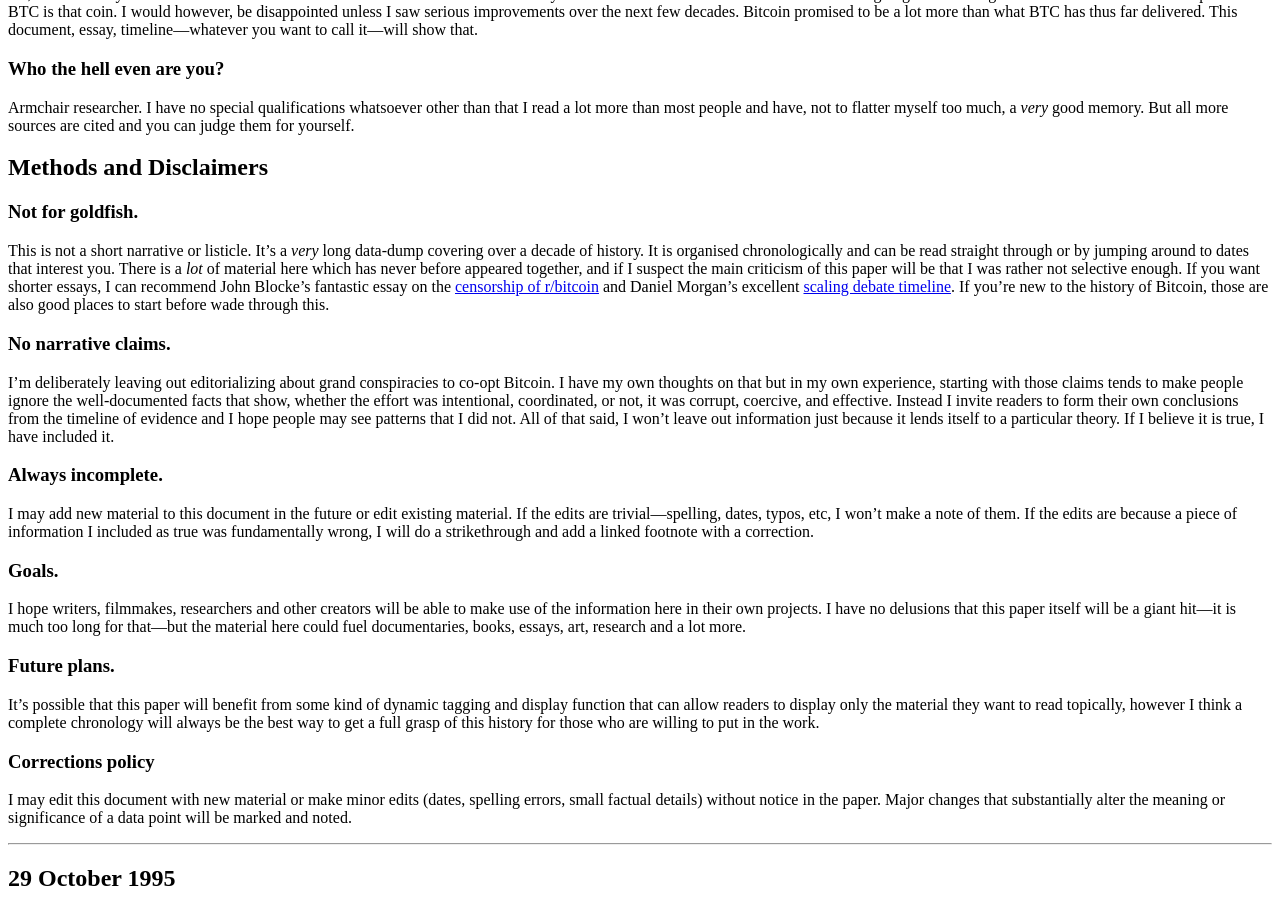
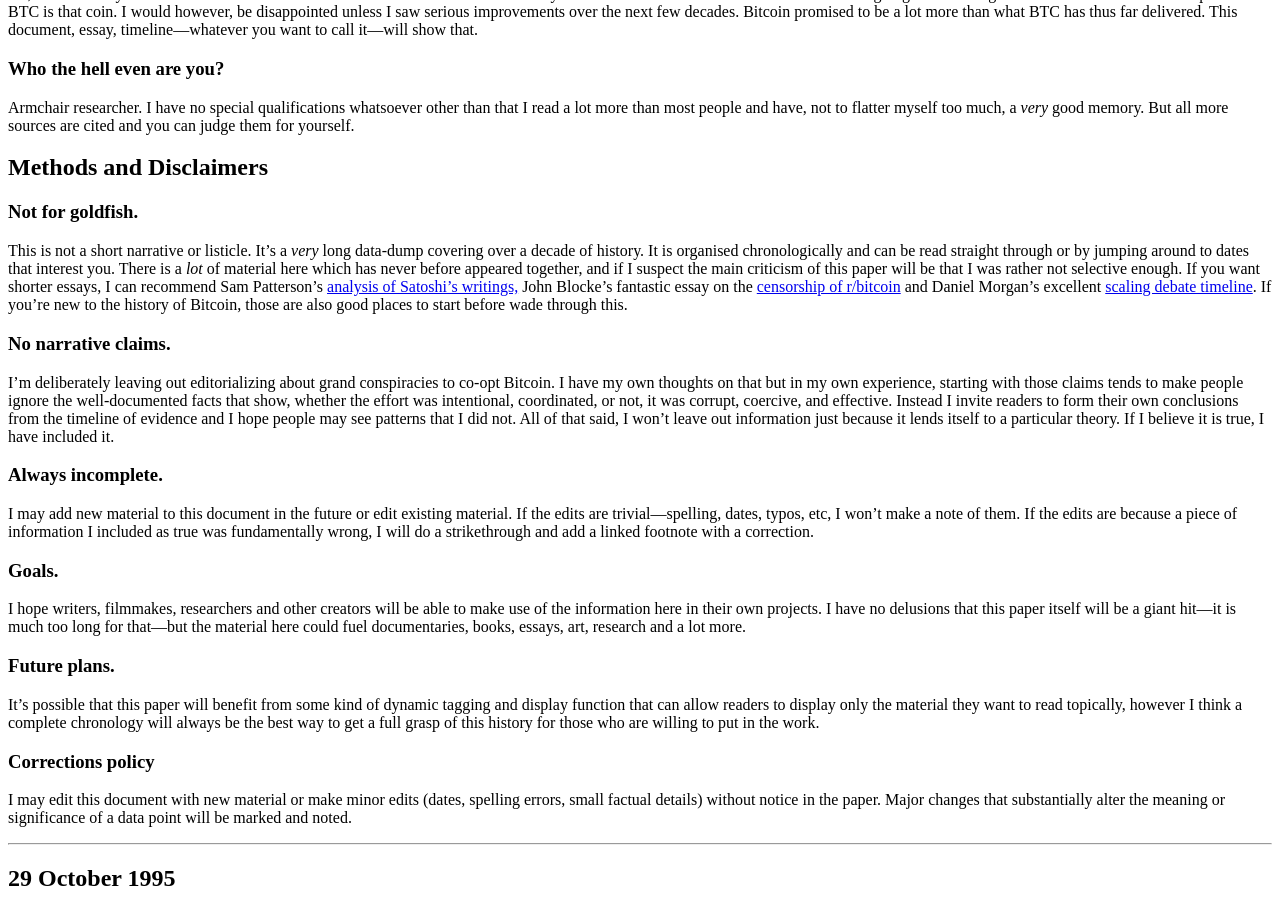
Before and after one commit to derykmakgill/website, a Jekyll site: the page built from testbtc.md, in a window 1280 px wide and 900 px high, scrolled down 822 px. Built offline with Jekyll 4.4.1, drawn with Linux system fonts in a browser that asks for light colours; a script that is not in the unit is left out.

Commit message:
Update testbtc.md

```diff
--- a/testbtc.md
+++ b/testbtc.md
@@ -32,7 +32,7 @@
 
 ### Not for goldfish.
 
-This is not a short narrative or listicle. It's a *very* long data-dump covering over a decade of history. It is organised chronologically and can be read straight through or by jumping around to dates that interest you. There is a *lot* of material here which has never before appeared together, and if I suspect the main criticism of this paper will be that I was rather not selective enough. If you want shorter essays, I can recommend John Blocke's fantastic essay on the [censorship of r/bitcoin](https://medium.com/@johnblocke/a-brief-and-incomplete-history-of-censorship-in-r-bitcoin-c85a290fe43) and Daniel Morgan's excellent [scaling debate timeline](https://hackernoon.com/the-great-bitcoin-scaling-debate-a-timeline-6108081dbada). If you're new to the history of Bitcoin, those are also good places to start before wade through this.
+This is not a short narrative or listicle. It's a *very* long data-dump covering over a decade of history. It is organised chronologically and can be read straight through or by jumping around to dates that interest you. There is a *lot* of material here which has never before appeared together, and if I suspect the main criticism of this paper will be that I was rather not selective enough. If you want shorter essays, I can recommend Sam Patterson's [analysis of Satoshi's writings,](https://sampatt.com/blog/2019/06/06/breakdown-of-all-satoshi-writings-proves-bitcoin-not-built-primarily-as-store-of-value) John Blocke's fantastic essay on the [censorship of r/bitcoin](https://medium.com/@johnblocke/a-brief-and-incomplete-history-of-censorship-in-r-bitcoin-c85a290fe43) and Daniel Morgan's excellent [scaling debate timeline](https://hackernoon.com/the-great-bitcoin-scaling-debate-a-timeline-6108081dbada). If you're new to the history of Bitcoin, those are also good places to start before wade through this.
 
 ### No narrative claims.
 
```
